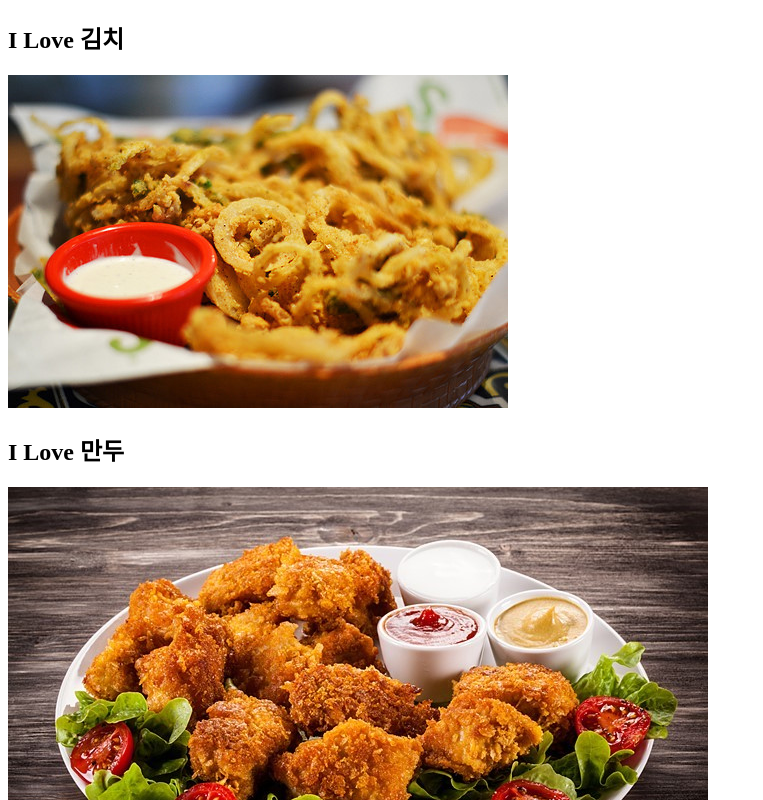
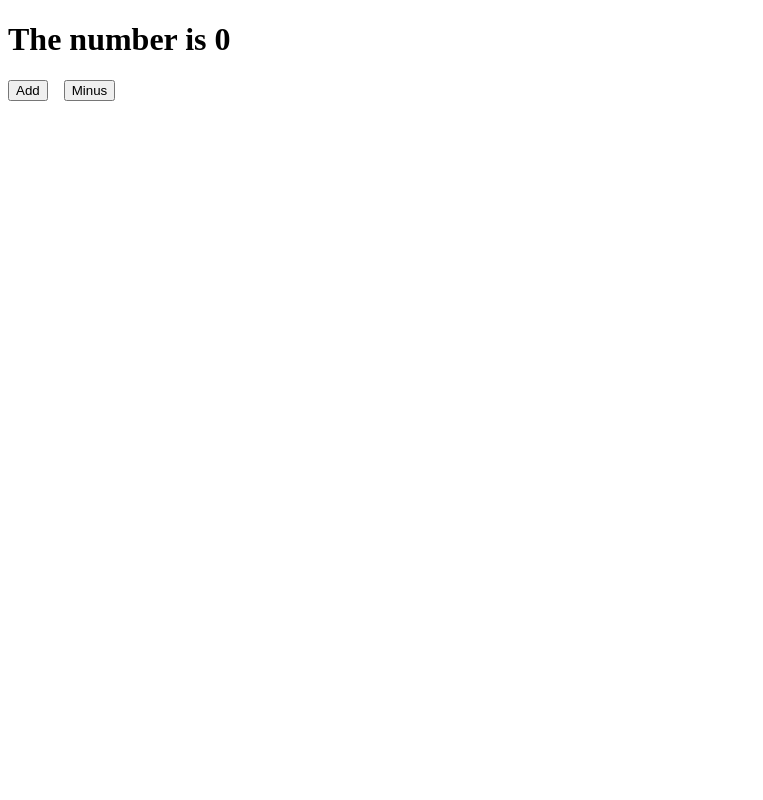
Before and after one commit to JangIBin/move_app_2020, a React (Create React App) app: page / in a window 1280 px wide. Shown: the top 800 px of the page, without its empty margins (0-763 px from the left). Built offline with nearby package versions, Linux system fonts and the light colour scheme.

Commit message:
1007 학습내용, README.md 파일 수정

```diff
--- a/package.json
+++ b/package.json
@@ -6,6 +6,7 @@
     "@testing-library/jest-dom": "^4.2.4",
     "@testing-library/react": "^9.5.0",
     "@testing-library/user-event": "^7.2.1",
+    "prop-types": "^15.7.2",
     "react": "^16.13.1",
     "react-dom": "^16.13.1",
     "react-scripts": "3.4.3"
--- a/src/App.js
+++ b/src/App.js
@@ -1,58 +1,26 @@
 import React from 'react';
-import img01 from './images/food1.jpg';
-import img02 from './images/food2.jpg';
-import img03 from './images/food3.jpg';
-import img04 from './images/food4.jpg';
-import img05 from './images/food5.jpg';
 
-function Food({name, picture, alt0}) {
-return (
-  <div>
-    <h2>I Love {name}</h2>
-    <img src={picture} alt={alt0} />
-  </div>
-)
-}
+  class App extends React.Component{
+    state = {
+      count: 0,
+    }
+    add = () => {
+      this.setState(current=> ({ count: this.state.count+ 1 }));
+    }
+    minus = () => {
+      this.setState(current=> ({ count: this.state.count- 1 }));
+    }
+    render() {
+      return (
+        <div>
+          <h1>The number is {this.state.count}</h1>
+          <button onClick={this.add}>Add</button> &nbsp;&nbsp;&nbsp;
+          <button onClick={this.minus}>Minus</button>
+        </div>
 
-const foodLike = [
-  {
-    id: 1,
-    name: '김치',
-    image: img01,
-    message0: '김치사진'
-  },
-  {
-    id: 2,
-    name: '만두',
-    image: img02,
-    message0: '만두사진'
-  },
-  {
-    id: 3,
-    name: '피자',
-    image: img03,
-    message0: '피자사진'
-  },
-  {
-    id: 4,
-    name: '버거',
-    image: img04,
-    message0: '버거사진'
-  },
-  {
-    id: 5,
-    name: '고기',
-    image: img05,
-    message0: '고기사진'
-  },
-];
+      );
+    }
 
-function App() {
-  return (
-    <div>
-      {foodLike.map(dish => (<Food key={dish.id} name={dish.name} picture={dish.image} alt0={dish.message0} />))}
-    </div>
-  )
-}
+  }
 
 export default App;
```
Also changed, not shown: app.txt (added), 2 other files (tests, documents, lock files or other folders).
